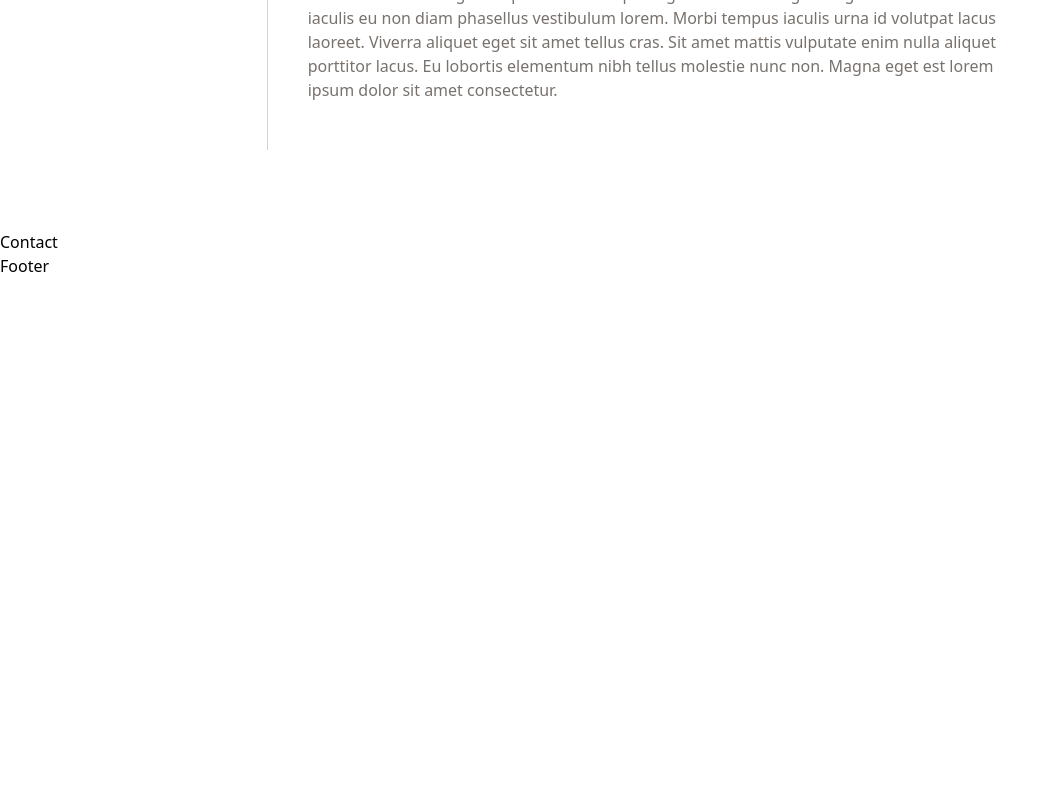
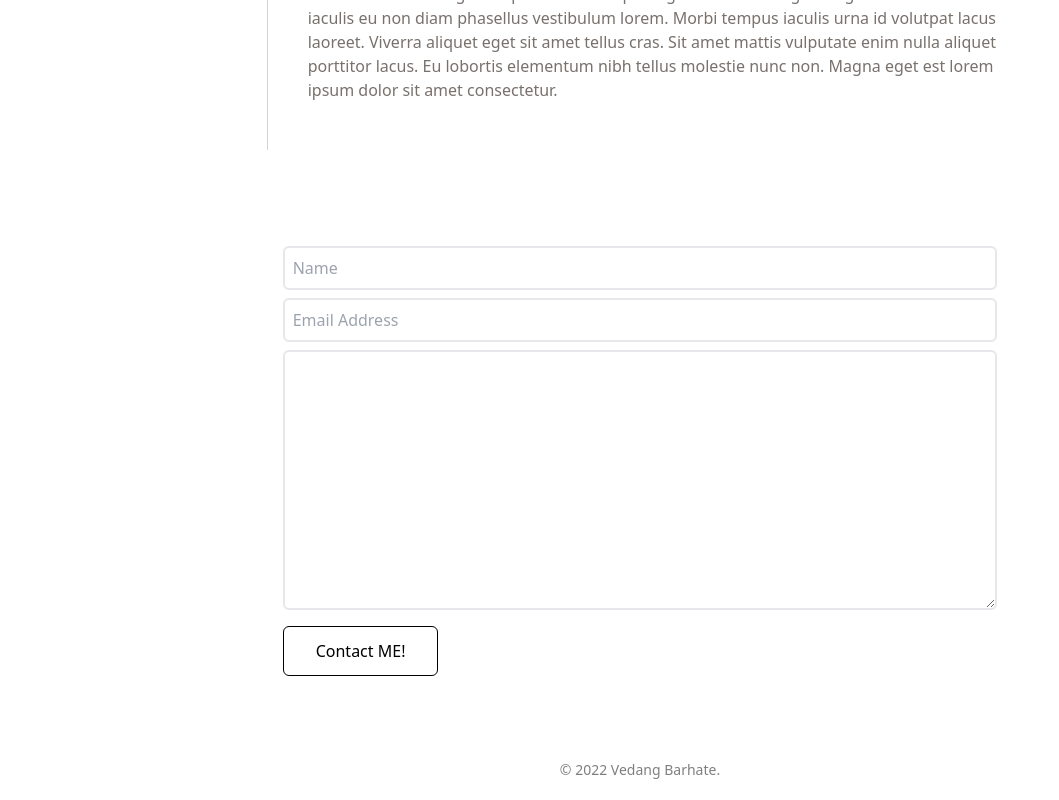
Before and after one commit to bvedang/portfolio, a React (Vite) app: page / in a window 1280 px wide. Shown: the part 2038-2838 px from the top of the page, without its empty margins (0-1059 px from the left). Before the commit the page ends 2316 px from the top, so only its background shows below. Built offline with nearby package versions, Linux system fonts and the light colour scheme.

Commit message:
Done with Footer

```diff
--- a/src/components/Contact.jsx
+++ b/src/components/Contact.jsx
@@ -1,7 +1,40 @@
-import React from 'react'
+import React from 'react';
 
 export default function Contact() {
   return (
-    <div>Contact</div>
-  )
+    <div className="flex flex-col mb-10 mx-auto">
+      <div className="flex justify-center items-center">
+        <form
+          action="https://getform.io/f/481a67ec-317c-4b76-adb0-9568f9bbbd64"
+          method="POST"
+          className="p-4 flex flex-col w-full md:w-7/12"
+        >
+          <input
+            type="text"
+            name="name"
+            placeholder="Name"
+            className="p-2 bg-transparent border-2 rounded-md focus:outline-none"
+          />
+          <input
+            type="text"
+            name="email"
+            placeholder="Email Address"
+            className="my-2 p-2 bg-transparent border-2 rounded-md focus:outline-none"
+          />
+          <textarea
+            name="message"
+            rows="10"
+            className="p-2 mb-4 bg-transparent border-2 rounded-md focus:outline-none"
+          />
+
+          <button
+            type="button"
+            className="text-center inline-block px-8 py-3 w-max text-base font-medium rounded-md text-black border border-black  hover:text-white hover:bg-black hover:border-transparent"
+          >
+            Contact ME!
+          </button>
+        </form>
+      </div>
+    </div>
+  );
 }
--- a/src/components/Footer.jsx
+++ b/src/components/Footer.jsx
@@ -1,7 +1,11 @@
-import React from 'react'
+import React from 'react';
 
 export default function Footer() {
   return (
-    <div>Footer</div>
-  )
+    <div key={'footer'} className="py-5 text-center">
+      <p className="text-sm mt-2 opacity-50">
+        &copy; {new Date().getFullYear()} Vedang Barhate.
+      </p>
+    </div>
+  );
 }
--- a/src/components/Timeline.jsx
+++ b/src/components/Timeline.jsx
@@ -7,7 +7,7 @@ export default function Timeline() {
     <div className="flex flex-col md:flex-row justify-center my-20">
       <div className="w-full md:w-7/12">
         {timeline.map((item) => (
-          <TimelineItems
+          <TimelineItems key={item.year}
             year={item.year}
             title={item.title}
             duration={item.duration}
```
